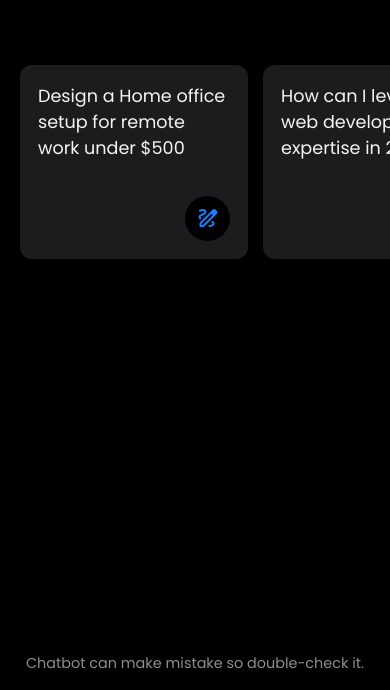
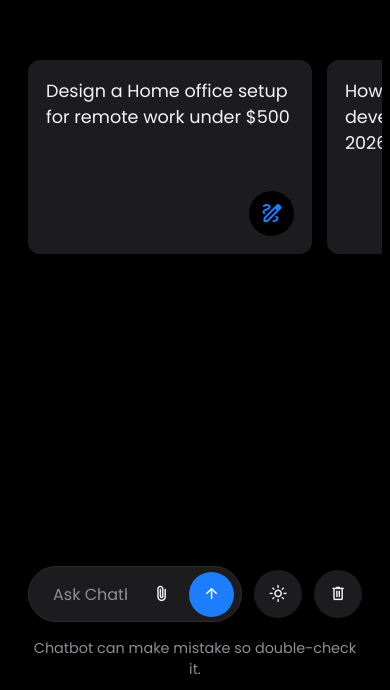
Before and after one commit to kavishshaikh300-byte/chatbot-project, a website: page index.html in a window 390 px wide. Shown: the part 154-844 px from the top of the page. Drawn offline with nearby package versions, Linux system fonts and the light colour scheme.

Commit message:
responsive design

```diff
--- a/chatbot.css
+++ b/chatbot.css
@@ -355,3 +355,117 @@ body.bot-responding .prompt-form #stop-response-btn {
   from{transform:rotate(0deg);}
   to{transform:rotate(360deg);}
 }
+
+/* ===== UNIVERSAL RESPONSIVE FIX ===== */
+
+.container{
+width:100%;
+max-width:1100px;
+margin:auto;
+}
+
+/* Text auto scales */
+.heading{
+font-size:clamp(28px,5vw,48px);
+}
+
+.sub-heading{
+font-size:clamp(18px,3vw,32px);
+}
+
+/* Chat height adapts to screen */
+.container{
+max-height:calc(100vh - 110px);
+}
+
+/* Suggestions wrap nicely */
+.suggestions{
+flex-wrap:nowrap;
+overflow-x:auto;
+scroll-behavior:smooth;
+}
+
+/* Input always fits screen */
+.prompt-form{
+width:100%;
+}
+
+/* ===== TABLET ===== */
+@media (max-width:900px){
+
+.container{
+padding:20px 10px 90px;
+}
+
+.suggestions{
+gap:10px;
+}
+
+.suggestions .suggestions-item{
+width:200px;
+}
+
+.chats-container .user-message .message-text{
+max-width:85%;
+}
+
+}
+
+/* ===== MOBILE ===== */
+@media (max-width:600px){
+
+.container{
+padding:15px 8px 110px;
+}
+
+.app-header{
+text-align:center;
+margin-top:20px;
+}
+
+.suggestions{
+margin-top:30px;
+}
+
+.suggestions .suggestions-item{
+width:85%;
+}
+
+.chats-container{
+gap:14px;
+}
+
+.chats-container .user-message .message-text{
+max-width:92%;
+font-size:15px;
+}
+
+.prompt-container{
+padding:10px 8px;
+}
+
+.prompt-wrapper{
+display:flex !important;
+flex-wrap:nowrap;
+}
+
+.prompt-wrapper button{
+width:48px;
+height:48px;
+font-size:1.2rem;
+}
+
+}
+
+/* ===== LARGE SCREENS ===== */
+@media (min-width:1400px){
+
+.container{
+max-width:1300px;
+}
+
+.chats-container{
+gap:24px;
+}
+
+}
```
Also changed, not shown: server.js (+7 -8 lines).
